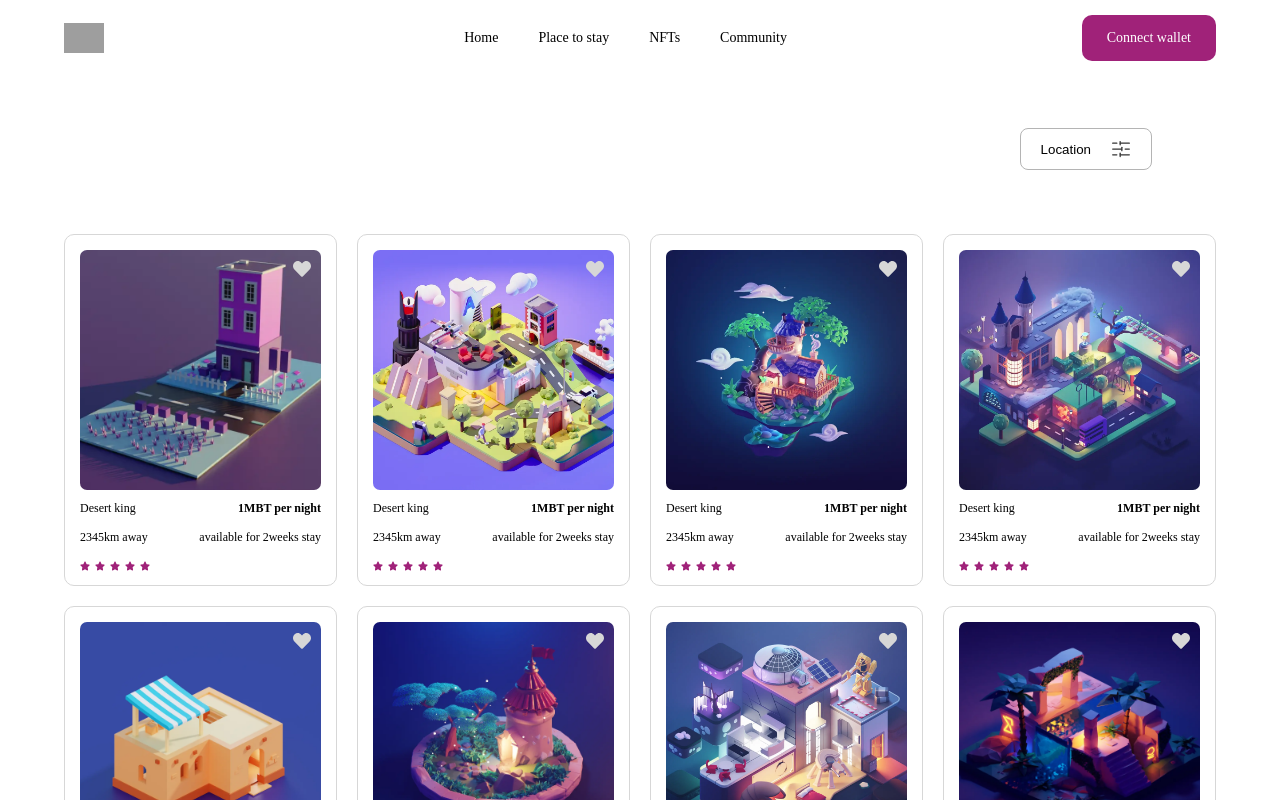
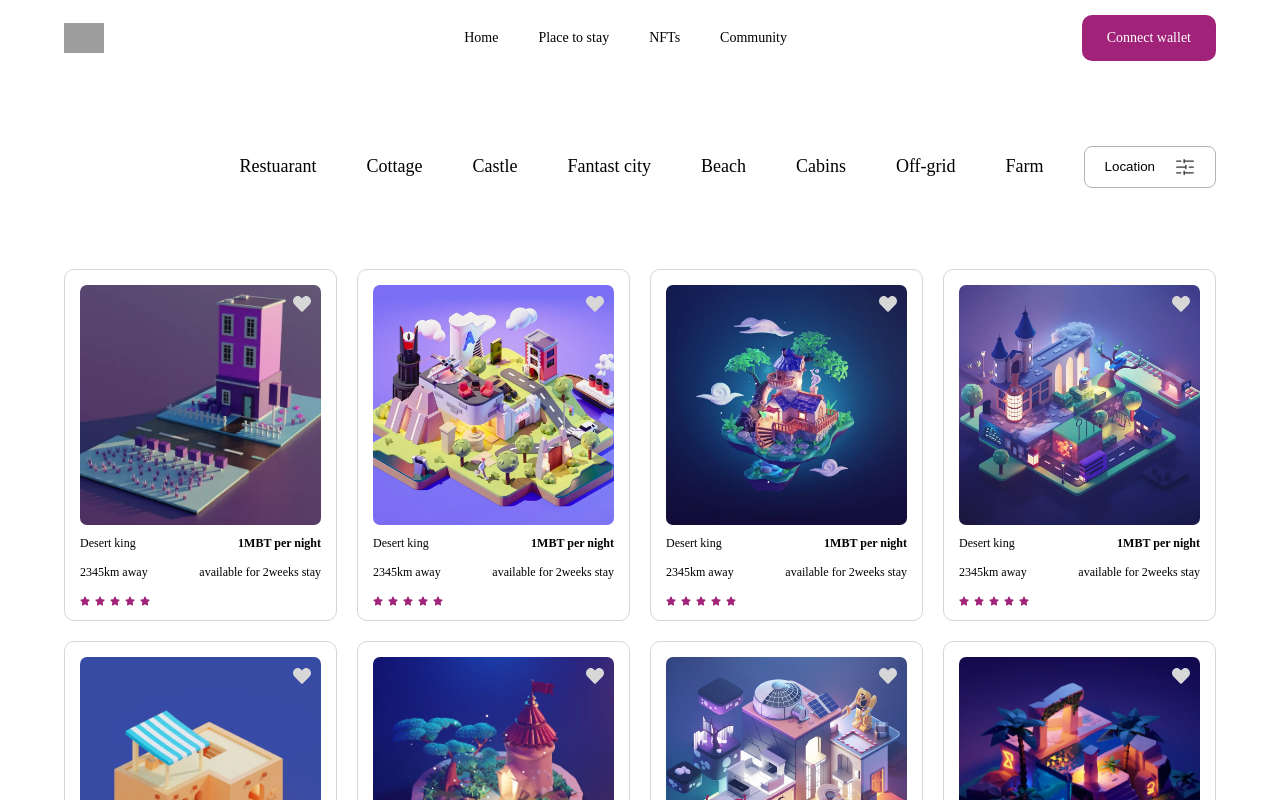
Before and after one commit to abel-otegbola/hng9-Metabnb, a React (Create React App) app: page /places in a window 1280 px wide. Shown: the top 800 px of the page. Built offline with nearby package versions, Linux system fonts and the light colour scheme; grey boxes are pictures that could not be loaded.

Commit message:
feat: add location filter toggle functionality

```diff
--- a/src/pages/places/places.css
+++ b/src/pages/places/places.css
@@ -2,9 +2,17 @@
     margin-top: 10%;
 }
 .categories {
-    padding: 0 10% 0 5%;
+    padding: 0 5%;
     display: flex;
     justify-content: flex-end;
+    align-items: center;
+    font-size: 18px;
+}
+.categories ul li {
+    display: inline-block;
+    padding: 10px;
+    margin-right: 30px;
+    cursor: pointer;
 }
 .categories button {
     padding: 10px 20px;
@@ -31,4 +39,25 @@
     .places--page {
         margin-top: 100px;
     }
+    .categories {
+        position: relative;
+    }
+    .categories ul {
+        display: none;
+        position: absolute;
+        top: 30px;
+        right: 5%;
+        padding: 20px;
+        background-color: #fff;
+        box-shadow: -3px 3px 10px rgba(153, 153, 153, 0.243),
+                    3px 3px 10px rgba(153, 153, 153, 0.243);
+        border-radius: 10px;
+        z-index: 5;
+    }
+    .categories ul.active {
+        display: block;
+    }
+    .categories ul li {
+        display: block;
+    }
 }
--- a/src/pages/places/places.js
+++ b/src/pages/places/places.js
@@ -1,16 +1,32 @@
 import PlaceContainer from "../../components/placeContainer/placeContainer";
 import "./places.css";
 import filterIcon from "../../imgs/filter.svg"
-import { useContext } from "react";
+import { useContext, useState } from "react";
 import { PlacesContext } from "../../context/placesContext";
 
 const Places = () => {
     const places = useContext(PlacesContext)
+    const [isOpen, setOpen] = useState(false)
 
     return (
         <div className="places--page">
             <div className="categories">
-                <button>Location <img src={filterIcon} alt="filter icon" width="20px" /></button>
+                <ul className={(isOpen) ? "active" : ""}>
+                    <li>Restuarant</li>
+                    <li>Cottage</li>
+                    <li>Castle</li>
+                    <li>Fantast city</li>
+                    <li>Beach</li>
+                    <li>Cabins</li>
+                    <li>Off-grid</li>
+                    <li>Farm</li>
+                </ul>
+                <button
+                    onClick={() => setOpen(!isOpen)}
+                >
+                    Location
+                    <img src={filterIcon} alt="filter icon" width="20px" />
+                </button>
             </div>
             <div className="places--list">
                 <div className="places">
```
